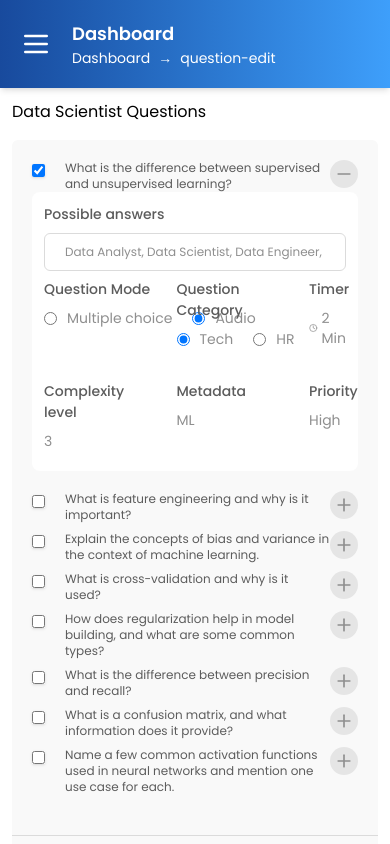
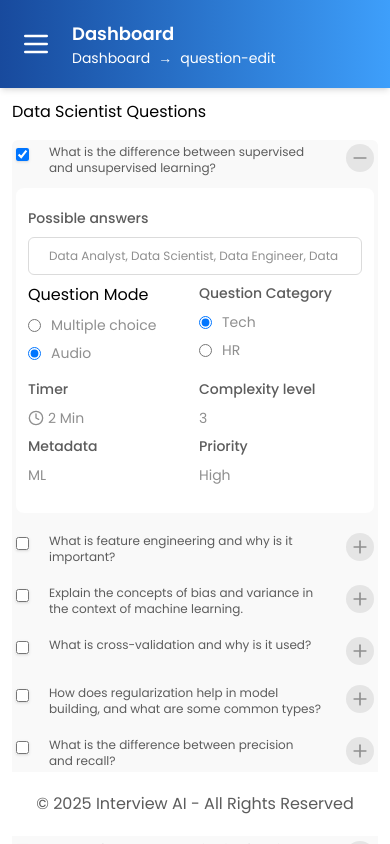
Before and after one commit to Nanthakumar-Cueverz/Job-Dashboard-Management, a React (Vite) app: page /interviewai/question-edit in a window 390 px wide. Both pictures are taken after a click on the button 344 px from the left and 174 px from the top of the page. Built offline with nearby package versions, Linux system fonts and the light colour scheme.

Commit message:
Update a responsive design

```diff
--- a/src/components/common/ModalPopup.jsx
+++ b/src/components/common/ModalPopup.jsx
@@ -30,8 +30,8 @@ const ModalPopup = ({ isOpen, onClose, title, children, mobileWidth, desktopWidt
             borderRadius: '23px',
         },
         overlay: {
-            backgroundColor: '#2C2C2C94', // Black overlay with 70% opacity
-            zIndex: 1000, // Ensure it appears on top
+            backgroundColor: '#2C2C2C94',
+            zIndex: 1000,
         },
     };
 
--- a/src/components/common/RadioGroup.jsx
+++ b/src/components/common/RadioGroup.jsx
@@ -3,11 +3,14 @@ import React from 'react';
 const RadioGroup = ({ label, options = [], name, selectedValue, onChange, className }) => {
     return (
         <div>
-            <ul className={`space-y-3 flex space-x-5 ${className}`}>
+            <ul className={`space-y-3 block md:flex space-x-5 ${className}`}>
                 {options.map((item, idx) => {
                     const id = `${name}-${idx}`;
                     return (
-                        <li key={id} className='flex items-center gap-x-2.5 mb-0 whitespace-nowrap'>
+                        <li
+                            key={id}
+                            className='flex items-center gap-x-2.5 mb-2 md:mb-0 whitespace-nowrap'
+                        >
                             <input
                                 type='radio'
                                 id={id}
--- a/src/components/ui/CandidateQuestions.jsx
+++ b/src/components/ui/CandidateQuestions.jsx
@@ -39,11 +39,11 @@ const CandidateQuestions = ({ className, classNameInner, checkBox, ListNumbers,
     return (
         <div>
             <h2 className='text-xl font-semibold mb-4'>{title}</h2>
-            <div className={`space-y-2 p-5 rounded-lg mb-5 ${className}`}>
+            <div className={`space-y-2 p-1 md:p-5 rounded-lg mb-5 ${className}`}>
                 {questions.map((question, index) => (
                     <div>
                         <label key={index} className='flex justify-between '>
-                            <div className='flex space-x-5 space-y-1 lg:space-y-6'>
+                            <div className='flex space-x-5 space-y-1 lg:space-y-6 pb-3 md:pb-0'>
                                 <div className={`w-fit ${checkBox}`}>
                                     <input
                                         type='checkbox'
@@ -58,7 +58,9 @@ const CandidateQuestions = ({ className, classNameInner, checkBox, ListNumbers,
                                     </span>
                                 </div>
                                 <div>
-                                    <h6 className='para text-xs lg:text-[14px]'>{question}</h6>
+                                    <h6 className='para text-xs lg:text-[14px] mr-5 md:mr-0'>
+                                        {question}
+                                    </h6>
                                 </div>
                             </div>
                             <div className='text-end w-10'>
@@ -92,7 +94,7 @@ export const ExpandSectionDetail = ({ classname }) => {
     const questionMode = ['Multiple choice', 'Audio'];
     const questionCategory = ['Tech', 'HR'];
     return (
-        <div className={`mb-5 bg-primary-background p-3 rounded-lg ${classname}`}>
+        <div className={`mb-5 bg-primary-background py-5 px-3 md:p-3 rounded-lg ${classname}`}>
             <div>
                 <h1 className='card-title pb-2'>Possible answers</h1>
                 <Input
@@ -100,9 +102,9 @@ export const ExpandSectionDetail = ({ classname }) => {
                     className='bg-white text-table-text text-xs'
                     value='Data Analyst, Data Scientist, Data Engineer, Data Science Consultant, Data Mining Specialist'
                 />
-                <div className='grid grid-cols-12 gap-4 py-2'>
-                    <div className='col-span-5'>
-                        <h1 className='card-title pb-2'>Question Mode</h1>
+                <div className='grid grid-cols-12 gap-2 md:gap-4  h-full py-2'>
+                    <div className='col-span-6 md:col-span-5 h-full'>
+                        <h1 className='md:card-title pb-2'>Question Mode</h1>
                         <RadioGroup
                             options={questionMode}
                             name='question-type'
@@ -110,7 +112,7 @@ export const ExpandSectionDetail = ({ classname }) => {
                             onChange={setSelectedOption}
                         />
                     </div>
-                    <div className='col-span-5'>
+                    <div className='col-span-6 md:col-span-5  h-full'>
                         <h1 className='card-title pb-2'>Question Category</h1>
                         <RadioGroup
                             options={questionCategory}
@@ -118,21 +120,21 @@ export const ExpandSectionDetail = ({ classname }) => {
                             onChange={setSelectCategory}
                         />
                     </div>
-                    <div className='col-span-2'>
+                    <div className='col-span-6 md:col-span-2  h-full'>
                         <h1 className='card-title pb-2'>Timer</h1>
                         <h6 className='flex items-center text-table-text text-sm'>
                             <Clock className='w-4 h-4 mr-1' /> <span>2 Min</span>
                         </h6>
                     </div>
-                    <div className='col-span-5 pt-4'>
+                    <div className='col-span-6 md:col-span-5 md:pt-4  h-full'>
                         <h1 className='card-title pb-2'>Complexity level</h1>
                         <h6 className='flex items-center text-table-text text-sm'>3</h6>
                     </div>
-                    <div className='col-span-5 pt-4'>
+                    <div className='col-span-6 md:col-span-5  h-full'>
                         <h1 className='card-title pb-2'>Metadata</h1>
                         <h6 className='flex items-center text-table-text text-sm'>ML</h6>
                     </div>
-                    <div className='col-span-2 pt-4'>
+                    <div className='col-span-6 md:col-span-2 md:pt-4  h-full'>
                         <h1 className='card-title pb-2'>Priority</h1>
                         <h6 className='flex items-center text-table-text text-sm'>High</h6>
                     </div>
--- a/src/components/ui/Footer.jsx
+++ b/src/components/ui/Footer.jsx
@@ -2,7 +2,7 @@ import React from 'react';
 
 const Footer = () => {
     return (
-        <div className='py-5'>
+        <div className='py-5 fixed bottom-2 bg-white w-full'>
             <h2 className='text-paragraph text-center'>
                 © 2025 Interview AI - All Rights Reserved
             </h2>
--- a/src/pages/Dashboard.jsx
+++ b/src/pages/Dashboard.jsx
@@ -13,6 +13,7 @@ import CloseIcon from '@icons/x.svg?react';
 import JobDetailsForm from '../components/ui/JobDetailsForm';
 import RadioGroup from '../components/common/RadioGroup';
 import CandidateTables from '../components/ui/CandidateTables';
+import CandidateQuestions from '../components/ui/CandidateQuestions';
 
 const Dashboard = () => {
     const [currentStep, setCurrentStep] = useState(2);
@@ -268,10 +269,9 @@ const Questions = ({ setIsNextDisabled }) => {
                     </div>
                 </div>
             )}
-
             {/* Modal Popup */}
             <ModalPopup
-                mobileWidth='350px'
+                mobileWidth='400px'
                 desktopWidth='700px'
                 isOpen={generateQuestionsModal}
                 onClose={() => setGenerateQuestionsModal(false)}
@@ -293,7 +293,7 @@ const Questions = ({ setIsNextDisabled }) => {
                 )}
             </ModalPopup>
             <ModalPopup
-                mobileWidth='600px'
+                mobileWidth='350px'
                 desktopWidth='600px'
                 isOpen={uploadQuestion}
                 onClose={() => setUploadQuestions(false)}
@@ -383,44 +383,8 @@ const Candidates = () => {
 };
 //  Reusable component for Questions
 const ImportedQuestions = ({ onClose }) => {
-    const questions = [
-        'What is the difference between supervised and unsupervised learning?',
-        'What is feature engineering and why is it important?',
-        'Explain the concepts of bias and variance in the context of machine learning.',
-        'What is cross-validation and why is it used?',
-        'How does regularization help in model building, and what are some common types?',
-        'What is the difference between precision and recall?',
-        'What is a confusion matrix, and what information does it provide?',
-        'Name a few common activation functions used in neural networks and mention one use case for each.',
-    ];
-
-    const [selectedQuestions, setSelectedQuestions] = useState(() => {
-        const storedQuestions = sessionStorage.getItem('selectedQuestions');
-        return storedQuestions ? JSON.parse(storedQuestions) : [];
-    });
-    const [expandedQuestions, setExpandedQuestions] = useState([]);
-
-    const handleSelect = (question) => {
-        setSelectedQuestions((prev) => {
-            const updatedSelection = prev.includes(question)
-                ? prev.filter((q) => q !== question)
-                : [...prev, question];
-
-            sessionStorage.setItem('selectedQuestions', JSON.stringify(updatedSelection));
-            return updatedSelection;
-        });
-    };
-    const handleExpand = (question) => {
-        setExpandedQuestions(
-            (prev) =>
-                prev.includes(question)
-                    ? prev.filter((q) => q !== question) // Collapse if already expanded
-                    : [...prev, question], // Expand if not expanded
-        );
-    };
-
     const handleImport = () => {
-        onClose(); // Close modal
+        onClose();
     };
 
     return (
@@ -428,48 +392,16 @@ const ImportedQuestions = ({ onClose }) => {
             <div className='border-b border-border-primary pb-2 mb-2 lg:pb-5 lg:mb-5'>
                 <h2 className='text-xl font-semibold'>AI Question For Data Scientist </h2>
             </div>
-            <div className='space-y-2 border-b border-border-primary pb-5 mb-5'>
-                {questions.map((question, index) => (
-                    <div>
-                        <label key={index} className='flex justify-between '>
-                            <div className='flex space-x-5 space-y-1 lg:space-y-6'>
-                                <div className='w-fit'>
-                                    <input
-                                        type='checkbox'
-                                        className='lg:h-5 lg:w-5 whitespace-normal text-blue-600 border border-gray-600 shadow active:border-0  outline-0 rounded'
-                                        checked={selectedQuestions.includes(question)}
-                                        onChange={() => handleSelect(question)}
-                                    />
-                                </div>
-                                <div>
-                                    <h6 className='para text-xs lg:text-[16px]'>{question}</h6>
-                                </div>
-                            </div>
-                            <div className='text-end w-10'>
-                                <button
-                                    onClick={() => handleExpand(question)}
-                                    className='text-xs lg:text-sm text-subtext-primary bg-primary-background rounded-full p-1'
-                                >
-                                    {expandedQuestions.includes(question) ? (
-                                        <Minus className='w-5 h-5' />
-                                    ) : (
-                                        <Plus className='w-5 h-5' />
-                                    )}
-                                </button>
-                            </div>
-                        </label>
-                        {expandedQuestions.includes(question) && <ExpandSectionDetail />}
-                    </div>
-                ))}
+            <div className='space-y-2 border-b border-border-primary pb-5 mb-5 h-96 overflow-y-scroll scrollbar-hide'>
+                <CandidateQuestions
+                    className='p-0'
+                    classNameInner='bg-table-background'
+                    checkBox='block'
+                    ListNumbers='hidden'
+                />
             </div>
             <div className='text-end'>
-                <button
-                    onClick={handleImport}
-                    className={`lg:btn-fill text-xs lg:text-sm  ${
-                        selectedQuestions.length === 0 ? 'btn-disabled' : 'btn-fill'
-                    }`}
-                    disabled={selectedQuestions.length === 0}
-                >
+                <button onClick={handleImport} className={`btn-fill text-xs lg:text-sm`}>
                     Import
                 </button>
             </div>
```
